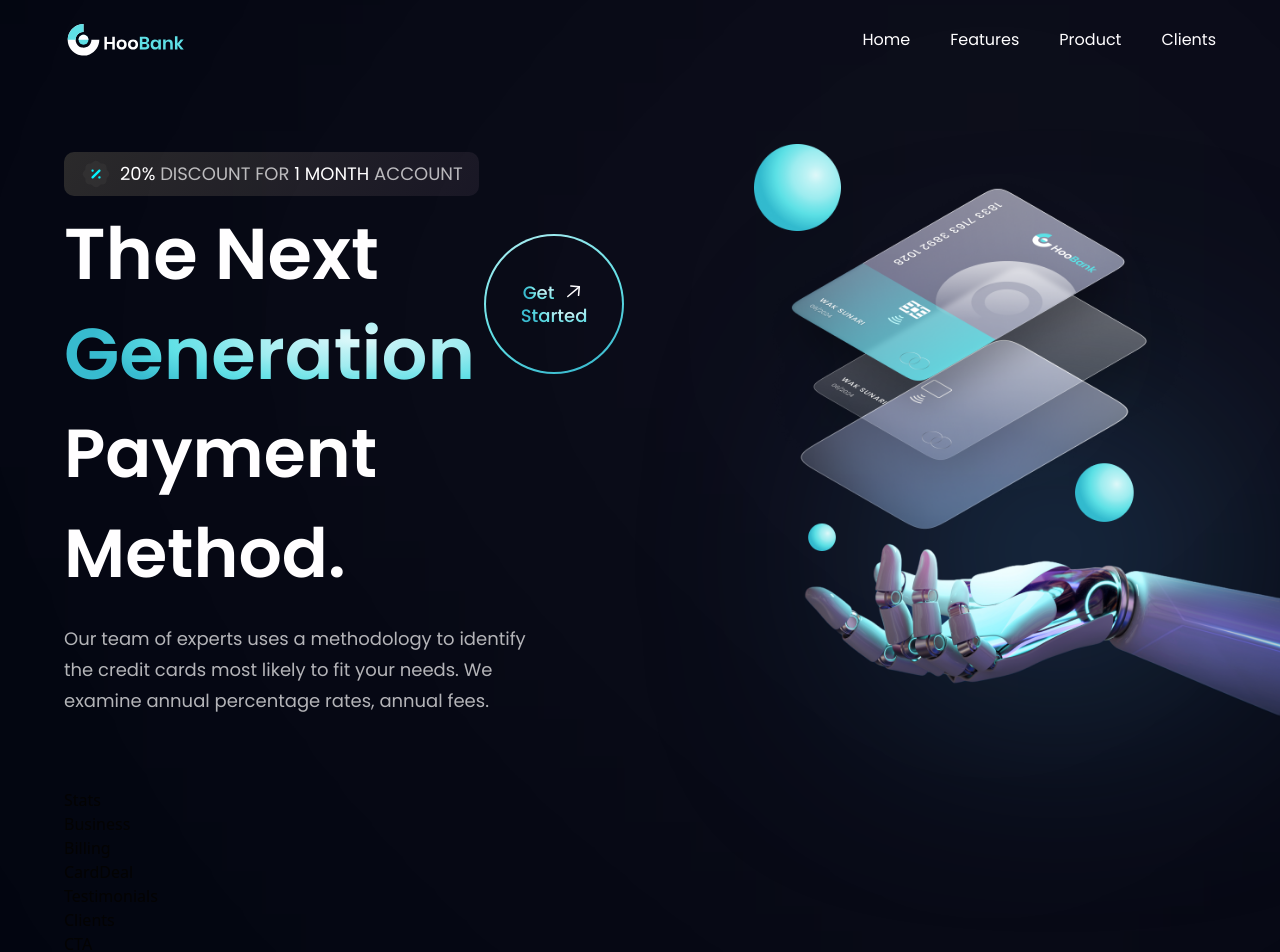
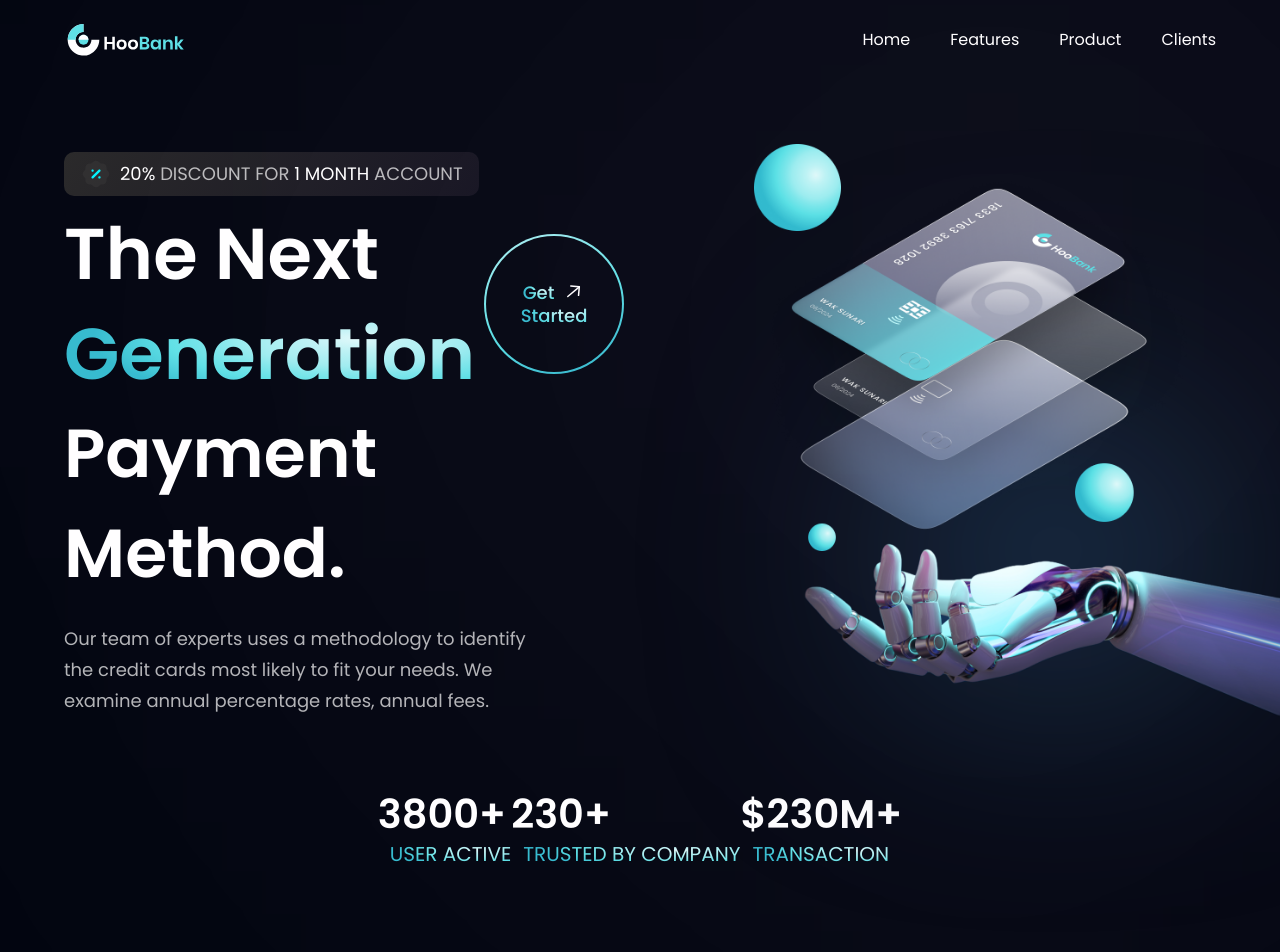
Before and after one commit to TommyTranT/Hoobank-Tutorial, a React (Vite) app: page / in a window 1280 px wide. Shown: the top 952 px of the page. Built offline with nearby package versions, Linux system fonts and the light colour scheme.

Commit message:
map through stats array to show value

```diff
--- a/src/components/Stats.jsx
+++ b/src/components/Stats.jsx
@@ -1,7 +1,20 @@
 import React from "react";
+import { stats } from "../constants";
+import styles from "../style";
 
-const Stats = () => {
-  return <div>Stats</div>;
-};
+const Stats = () => (
+  <section className={`${styles.flexCenter} flex-row flex-wrap sm:mb-20 mb-6`}>
+    {stats.map((stat) => (
+      <div key={stat.id} className="">
+        <h4 className="font-poppins font-semibold  xs:text-[40px] text-[30px] xs:leading-[53px] leading-[43px] text-white">
+          {stat.value}
+        </h4>
+        <p className="font-poppins font-normal  xs:text-[20px] text-[15px] xs:leading-[26px] leading-[21px] text-gradient uppercase ml-3">
+          {stat.title}
+        </p>
+      </div>
+    ))}
+  </section>
+);
 
 export default Stats;
```
